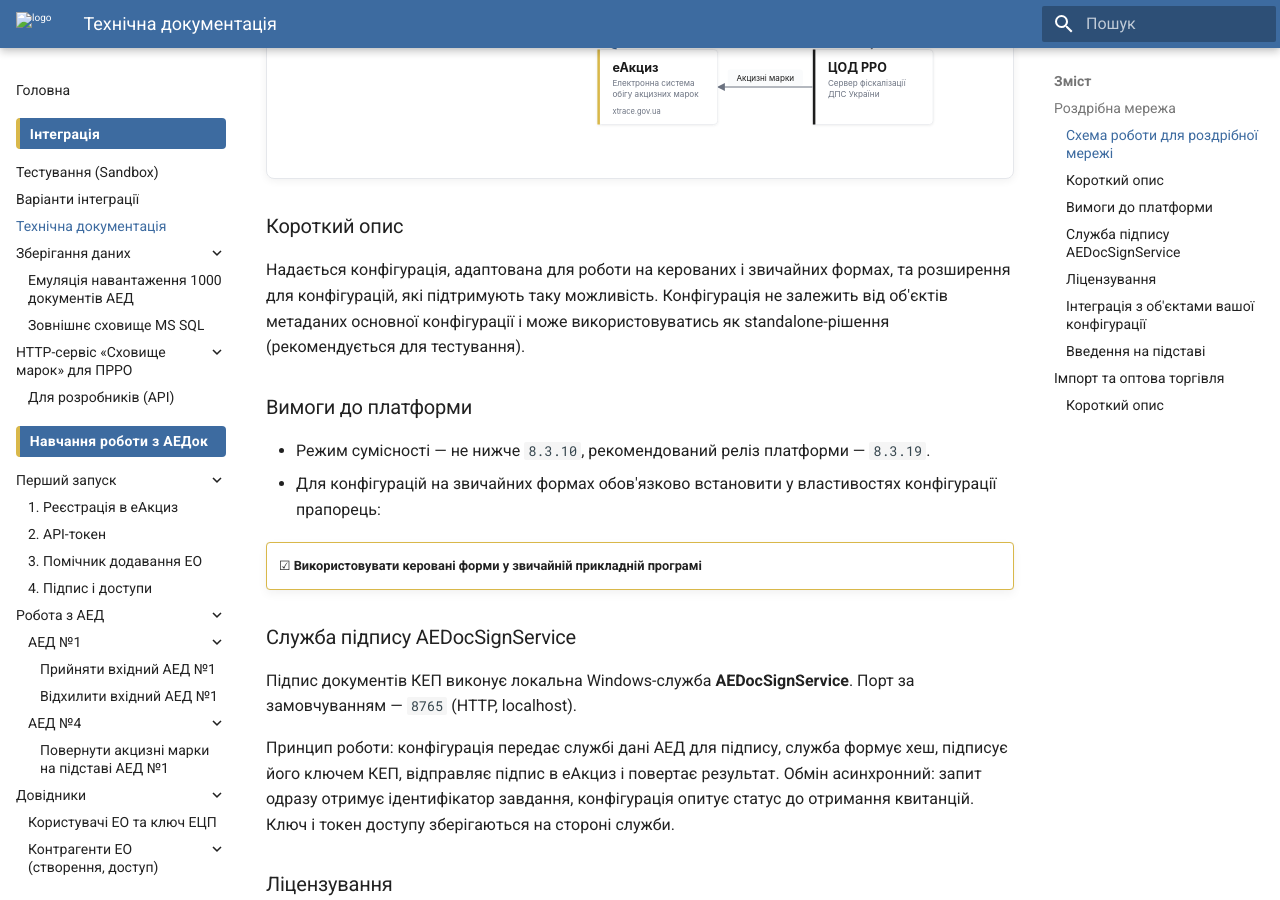
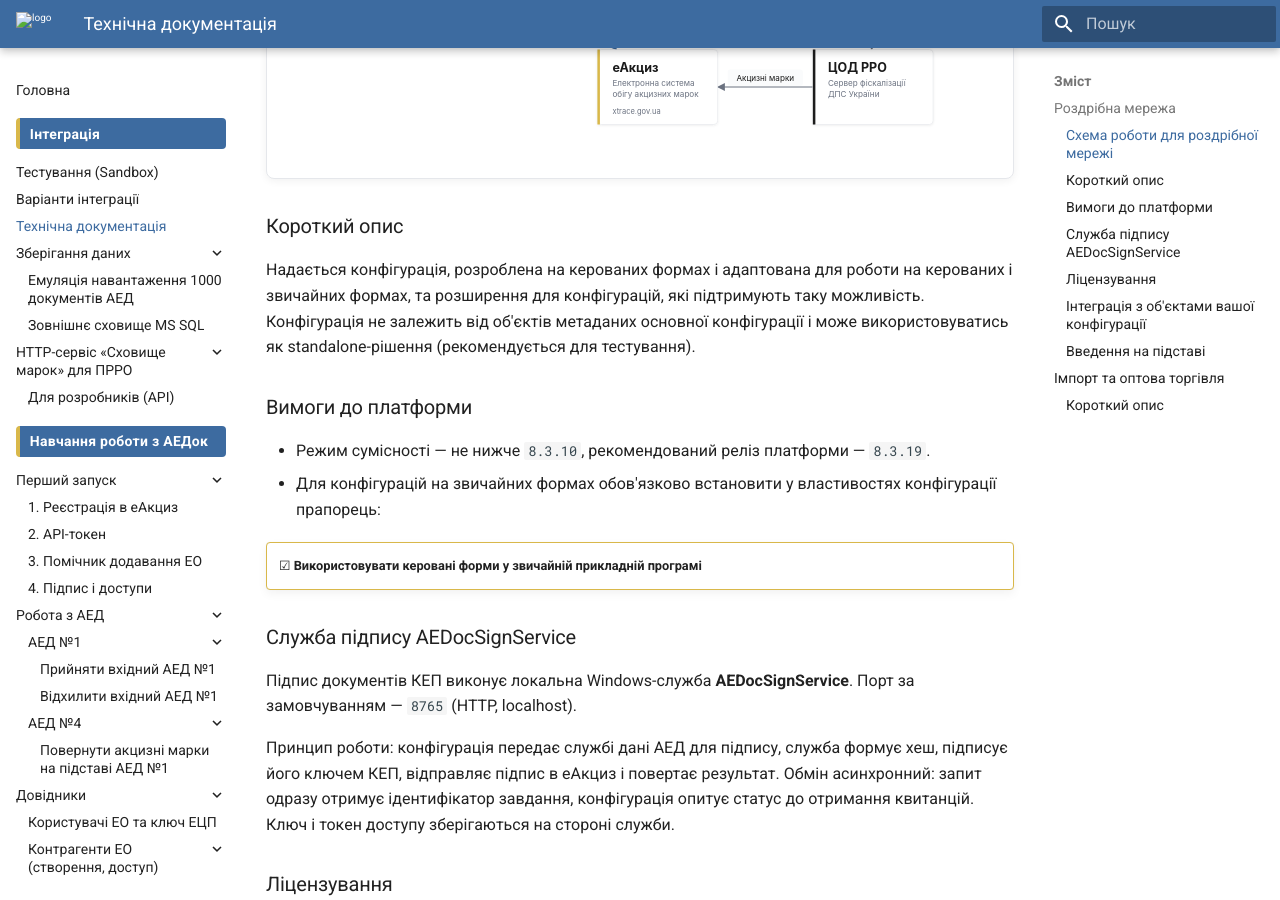
Before and after one commit to sukhenko/aedoc-docs, an MkDocs documentation site: the page built from docs/integratsiia/itdeptinfo.md, in a window 1280 px wide and 900 px high, scrolled down 640 px. Built offline with MkDocs 1.6.1 and Material for MkDocs 9.7.7, drawn with Linux system fonts in a browser that asks for light colours.

Commit message:
Технічна документація: конфігурація розроблена на керованих формах
Co-Authored-By: Claude Opus 5.5 <noreply@anthropic.com>
Claude-Session: https://claude.ai/code/session_0177sjggDQ9MXuFeJFH1q7HZ

```diff
--- a/docs/integratsiia/itdeptinfo.md
+++ b/docs/integratsiia/itdeptinfo.md
@@ -8,7 +8,7 @@
 
 ### Короткий опис
 
-Надається конфігурація, адаптована для роботи на керованих і звичайних формах, та розширення для конфігурацій, які підтримують таку можливість. Конфігурація не залежить від об'єктів метаданих основної конфігурації і може використовуватись як standalone-рішення (рекомендується для тестування).
+Надається конфігурація, розроблена на керованих формах і адаптована для роботи на керованих і звичайних формах, та розширення для конфігурацій, які підтримують таку можливість. Конфігурація не залежить від об'єктів метаданих основної конфігурації і може використовуватись як standalone-рішення (рекомендується для тестування).
 
 ### Вимоги до платформи
 
```
